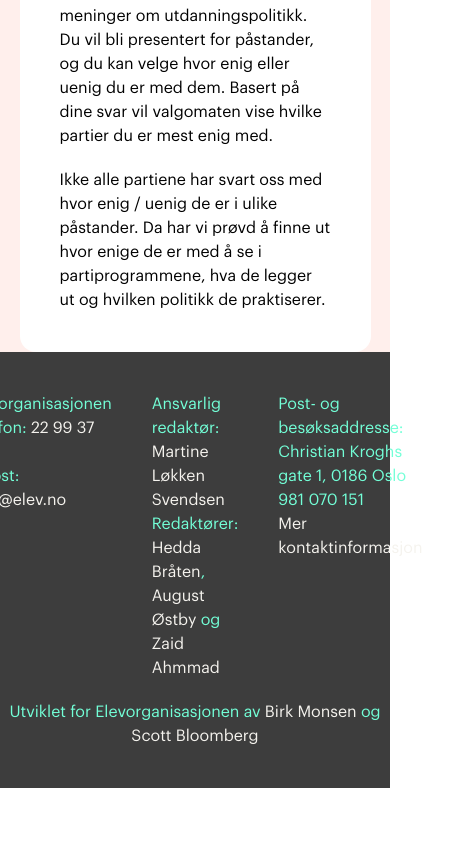
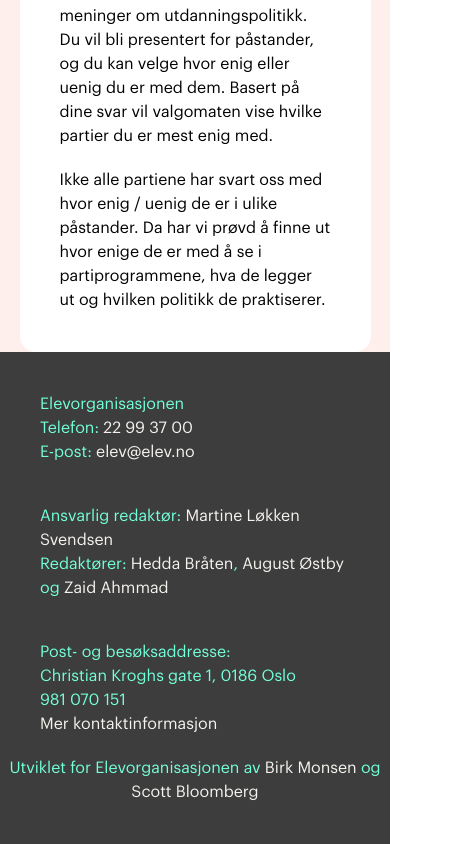
Before and after one commit to bimon6627/valgomat, a Next.js app: page / in a window 390 px wide. Shown: the part 1817-2661 px from the top of the page, 462 px wide, since content can reach past the window. Before the commit the page ends 2605 px from the top, so only its background shows below. Built offline with nearby package versions, Linux system fonts and the light colour scheme.

Commit message:
Fixed footer view issue on small screens

```diff
--- a/components/footer.tsx
+++ b/components/footer.tsx
@@ -1,7 +1,7 @@
 export default function Footer() {
   return (
     <footer className="flex flex-col items-center max-w-screen bg-[#3d3d3d] font-regular text-[#73FFD7]">
-      <div className="flex flex-row gap-10 pt-10 px-10">
+      <div className="flex md:flex-row flex-col gap-10 pt-10 px-10">
         <div>
           <p>Elevorganisasjonen</p>
           <p>
@@ -21,7 +21,7 @@
           </p>
         </div>
 
-        <div className="max-w-2/5">
+        <div className="md:max-w-2/5">
           <p>
             Ansvarlig redaktør:{" "}
             <a
```
